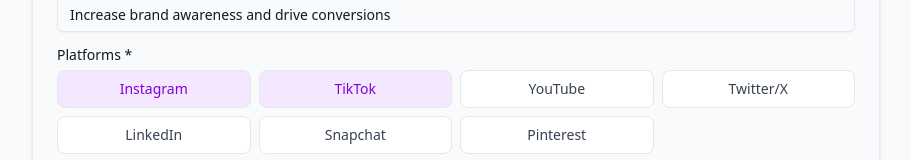
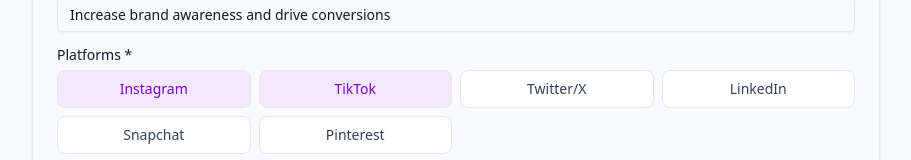
Before and after one commit to harshmriduhash/creatorbrief-ai, a Next.js app: page / in a window 1280 px wide. Shown: the part 700-860 px from the top of the page, without its empty margins (184-1095 px from the left). Built offline with nearby package versions, Linux system fonts and the light colour scheme.

Commit message:
platform

```diff
--- a/components/creator-brief-form.tsx
+++ b/components/creator-brief-form.tsx
@@ -51,7 +51,6 @@
 const PLATFORM_OPTIONS = [
   "Instagram",
   "TikTok",
-  "YouTube",
   "Twitter/X",
   "LinkedIn",
   "Snapchat",
```
